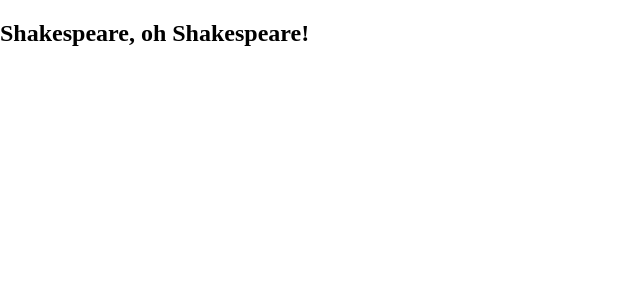
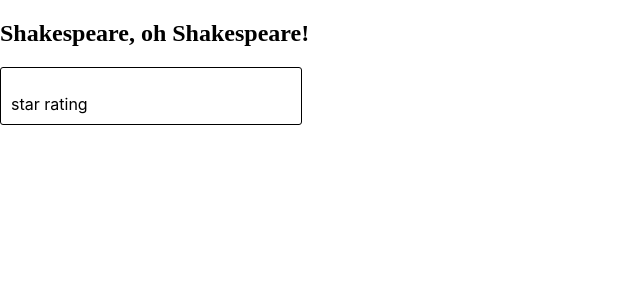
Before and after one commit to leahhullinger/shakespeare, a React (Create React App) app: page / in a window 1280 px wide. Shown: the top 300 px of the page, without its empty margins (0-640 px from the left). Built offline with nearby package versions, Linux system fonts and the light colour scheme; a web font is replaced by a local one.

Commit message:
basic ReviewCard set up

```diff
--- a/src/App.js
+++ b/src/App.js
@@ -1,11 +1,13 @@
 import React from "react";
 import AppHeader from "./components/AppHeader/AppHeader";
+import ReviewCard from "./components/ReviewCard/ReviewCard";
 import "./App.css";
 
 function App() {
   return (
     <div className="App">
       <AppHeader />
+      <ReviewCard />
     </div>
   );
 }
--- a/src/components/ReviewCard/ReviewCard.js
+++ b/src/components/ReviewCard/ReviewCard.js
@@ -0,0 +1,17 @@
+import React from "react";
+import styles from "./ReviewCard.module.css";
+
+export default ({ date, body, rating, author }) => {
+  return (
+    <div className={styles.container}>
+      <div className={styles.col_1}>
+        <p>{date}</p>
+        <div>star rating</div>
+      </div>
+      <div className={styles.col_2}>
+        <p>{body}</p>
+        <p>{author}</p>
+      </div>
+    </div>
+  );
+};
--- /dev/null
+++ b/src/components/ReviewCard/ReviewCard.module.css
@@ -0,0 +1,12 @@
+.container {
+  display: flex;
+  /* justify-content: space-between; */
+  width: 300px;
+  border: 1px solid black;
+  border-radius: 3px;
+}
+
+.col_1,
+.col_2 {
+  padding: 10px;
+}
```
